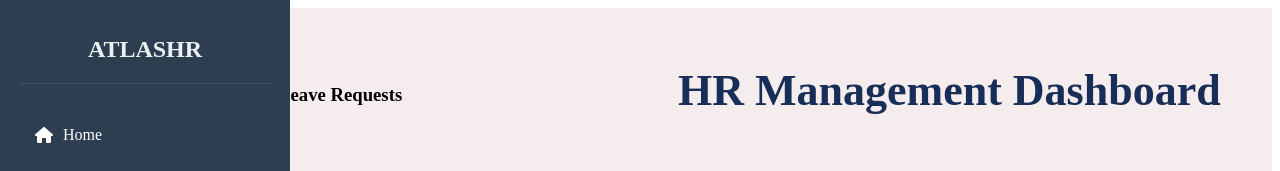
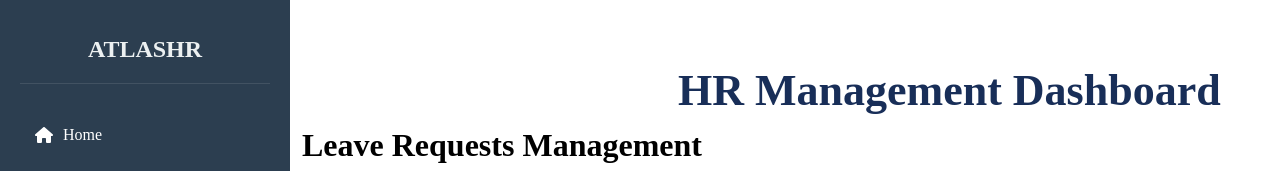
Before and after one commit to NetworkcoTeam/HR_Tool, a React (Create React App) app: page /Admin in a window 1280 px wide. Shown: the top 171 px of the page. Built offline with nearby package versions, Linux system fonts and the light colour scheme; no server answers.

Commit message:
you can continue from there

```diff
--- a/src/Components/Dashboard.js
+++ b/src/Components/Dashboard.js
@@ -12,7 +12,7 @@ const Dashboard = () => {
 
       <div className="dashboard-sections">
         <div className="section leave-requests">
-          <h3>Leave Requests</h3>
+
           <div className="section-content">
             <LeaveRequestsAdmin />
           </div>
--- a/src/Pages/Admin.css
+++ b/src/Pages/Admin.css
@@ -2,7 +2,7 @@
   display: flex;
   min-height: 100vh;
   width: 100%;
-  background: #F5EDED;
+  background: white;
 }
 
 .dashboard-main {
```
